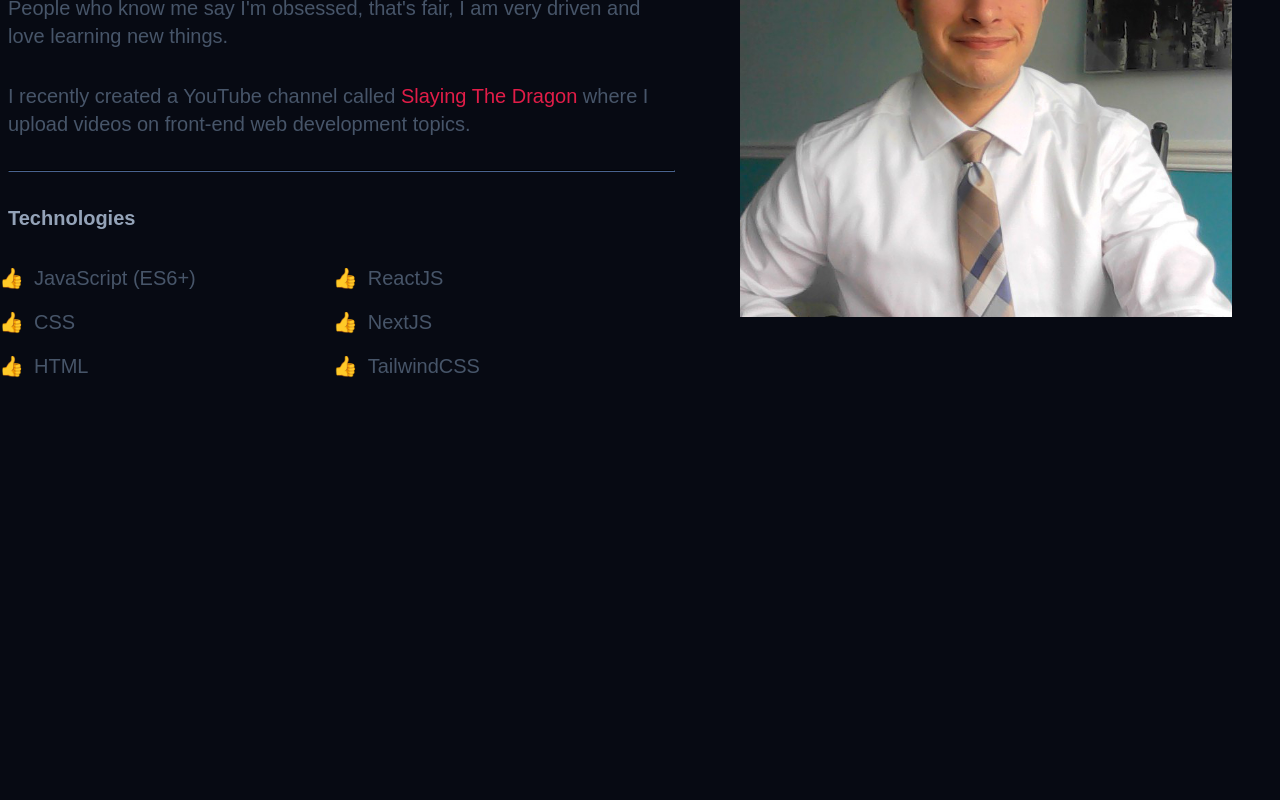
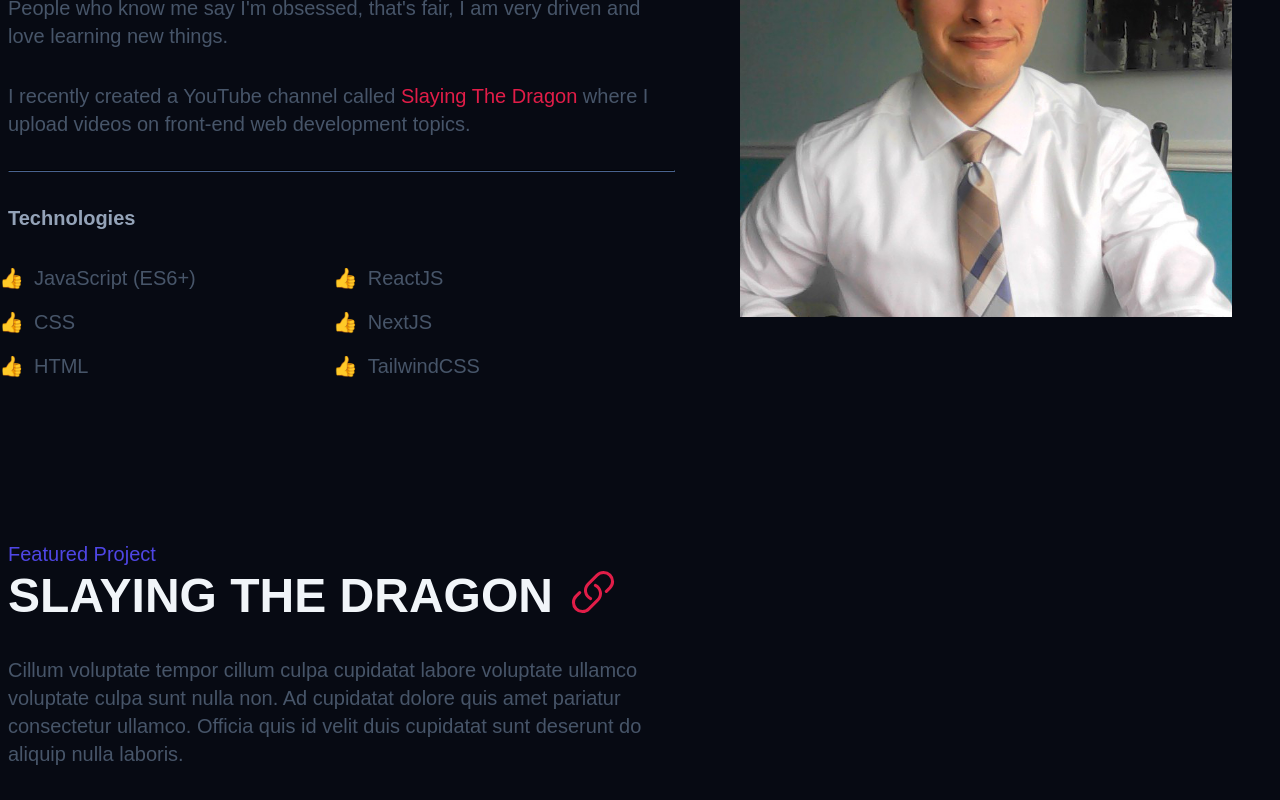
Before and after one commit to HEMANTH-MOKKAPATI/Portfolio, a React (Vite) app: page / in a window 1280 px wide. Shown: the part 1219-2019 px from the top of the page. Before the commit the page ends 1599 px from the top, so only its background shows below. Built offline with nearby package versions, Linux system fonts and the light colour scheme; a web font is replaced by a local one.

Commit message:
Added the first part of the Featured section.

```diff
--- a/src/App.jsx
+++ b/src/App.jsx
@@ -1,4 +1,5 @@
 import About from "./About";
+import Featured from "./Featured";
 import NavBar from "./NavBar";
 import Hero from "./hero";
 
@@ -9,6 +10,7 @@ export default function App () {
       <NavBar/>
       <Hero />
       <About />
+      <Featured />
 
     </>
   );
--- /dev/null
+++ b/src/Featured.jsx
@@ -0,0 +1,31 @@
+import "../styles/featured.scss";
+
+export default function Featured() {
+  return (
+    <section className="featured container section">
+      <h3 className="featured__subtitle">Featured Project</h3>
+      <div className="featured__wrapper">
+        <h2 className="featured__title">Slaying The Dragon</h2>
+        <h2 className="featured__link">
+          <svg
+            xmlns="http://www.w3.org/2000/svg"
+            viewBox="0 0 24 24"
+            fill="currentColor"
+          >
+            <path
+              fillRule="evenodd"
+              d="M19.902 4.098a3.75 3.75 0 0 0-5.304 0l-4.5 4.5a3.75 3.75 0 0 0 1.035 6.037.75.75 0 0 1-.646 1.353 5.25 5.25 0 0 1-1.449-8.45l4.5-4.5a5.25 5.25 0 1 1 7.424 7.424l-1.757 1.757a.75.75 0 1 1-1.06-1.06l1.757-1.757a3.75 3.75 0 0 0 0-5.304Zm-7.389 4.267a.75.75 0 0 1 1-.353 5.25 5.25 0 0 1 1.449 8.45l-4.5 4.5a5.25 5.25 0 1 1-7.424-7.424l1.757-1.757a.75.75 0 1 1 1.06 1.06l-1.757 1.757a3.75 3.75 0 1 0 5.304 5.304l4.5-4.5a3.75 3.75 0 0 0-1.035-6.037.75.75 0 0 1-.354-1Z"
+              clipRule="evenodd"
+            />
+          </svg>
+        </h2>
+      </div>
+        <p className="featured__description">
+          Cillum voluptate tempor cillum culpa cupidatat labore voluptate
+          ullamco voluptate culpa sunt nulla non. Ad cupidatat dolore quis amet
+          pariatur consectetur ullamco. Officia quis id velit duis cupidatat
+          sunt deserunt do aliquip nulla laboris.
+        </p>
+    </section>
+  );
+}
--- /dev/null
+++ b/styles/featured.scss
@@ -0,0 +1,102 @@
+@import "variables";
+
+.featured {
+  &__subtitle {
+    font-size: $size-sm;
+    color: $indigo;
+    text-transform: capitalize;
+    font-weight: 400;
+  }
+
+  &__wrapper {
+    display: flex;
+    gap: 1rem;
+  }
+
+  &__title {
+    font-size: $size-2xl;
+    color: $light;
+    text-transform: uppercase;
+    font-weight: 600;
+  }
+  &__link {
+    color: $rose;
+    width: $size-2xl;
+    height: $size-2xl;
+  }
+
+  &__description {
+    font-size: $size-sm;
+    color: $slate600;
+    max-width: 60ch;
+    margin: 1rem 0;
+  }
+}
+
+@media (min-width: 475px) {
+  .featured {
+    &__subtitle {
+      font-size: $size-base;
+    }
+
+    &__title {
+      font-size: $size-3xl;
+    }
+    &__link {
+      width: $size-3xl;
+      height: $size-3xl;
+    }
+
+    &__description {
+      font-size: $size-base;
+      margin: 1.5rem 0;
+    }
+  }
+}
+
+// @media (min-width: 640px) {}
+// @media (min-width: 768px) {}
+
+@media (min-width: 1024px) {
+  .featured {
+    &__subtitle {
+      font-size: $size-lg;
+    }
+
+    &__title {
+      font-size: $size-4xl;
+    }
+    &__link {
+      width: $size-4xl;
+      height: $size-4xl;
+    }
+
+    &__description {
+      font-size: $size-lg;
+      margin: 1.5rem 0;
+    }
+  }
+}
+
+@media (min-width: 1280px) {
+  .featured {
+    &__subtitle {
+      font-size: $size-xl;
+    }
+
+    &__title {
+      font-size: $size-5xl;
+    }
+    &__link {
+      width: $size-5xl;
+      height: $size-5xl;
+    }
+
+    &__description {
+      font-size: $size-xl;
+      margin: 2rem 0;
+    }
+  }
+}
+
+// @media (min-width: 1536px) {}
--- a/styles/utils.scss
+++ b/styles/utils.scss
@@ -6,6 +6,7 @@
 // @media (min-width: 1024px) {}
 // @media (min-width: 1280px) {}
 // @media (min-width: 1536px) {}
+
 
 //prettier-ignore
 .btn{
```
